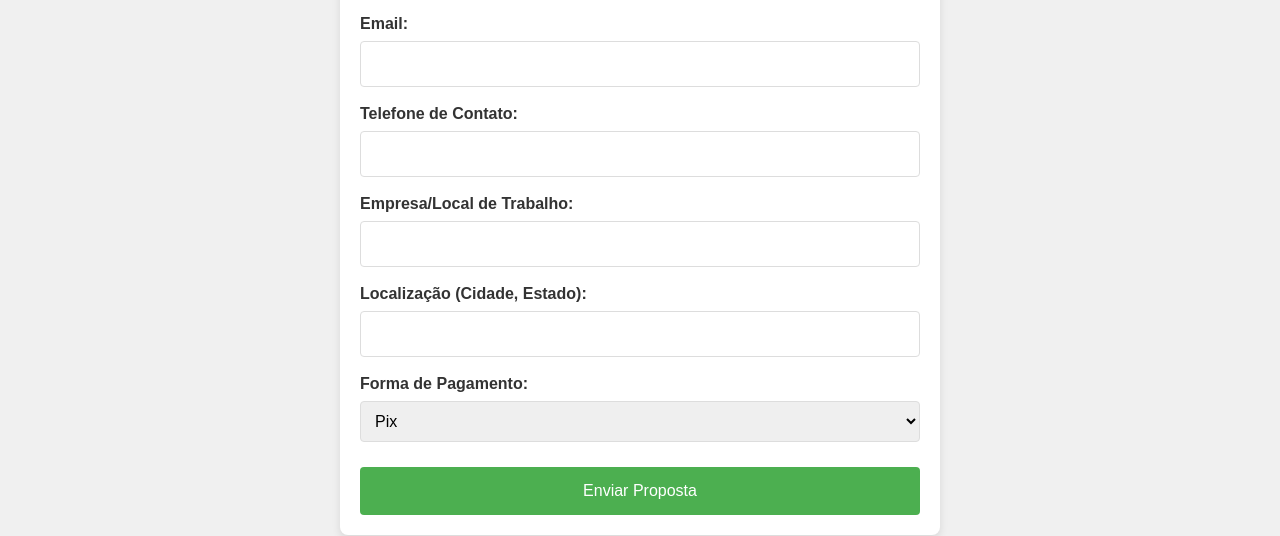
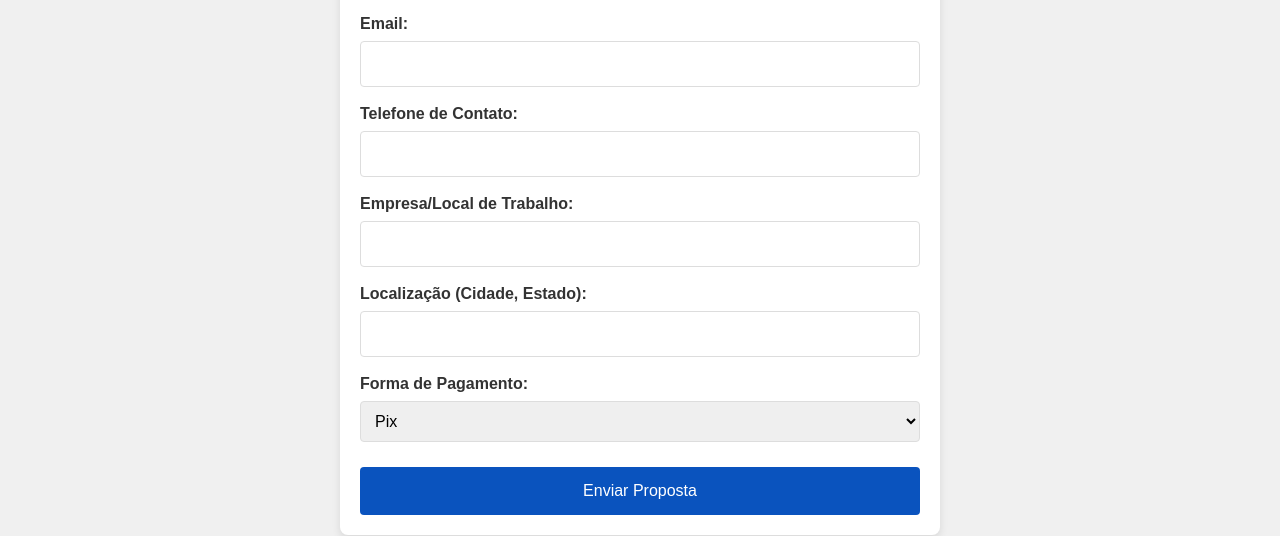
Before and after one commit to H3veKar/trampo-livre-ifg, a plain HTML site: page Projeto/Anunciar Vagas.html in a window 1280 px wide. Shown: the part 267-803 px from the top of the page. Drawn offline with nearby package versions, Linux system fonts and the light colour scheme.

Commit message:
buttons anunciar vagas

```diff
--- a/Projeto/Anunciar Vagas.html
+++ b/Projeto/Anunciar Vagas.html
@@ -125,7 +125,7 @@
     }
 
     button {
-        background-color: #4CAF50;
+        background-color: #0a53be;
         color: white;
         border: none;
         padding: 12px;
@@ -137,7 +137,7 @@
     }
 
     button:hover {
-        background-color: #45a049;
+        background-color: #0a53be;
     }
 </style>
 
```
